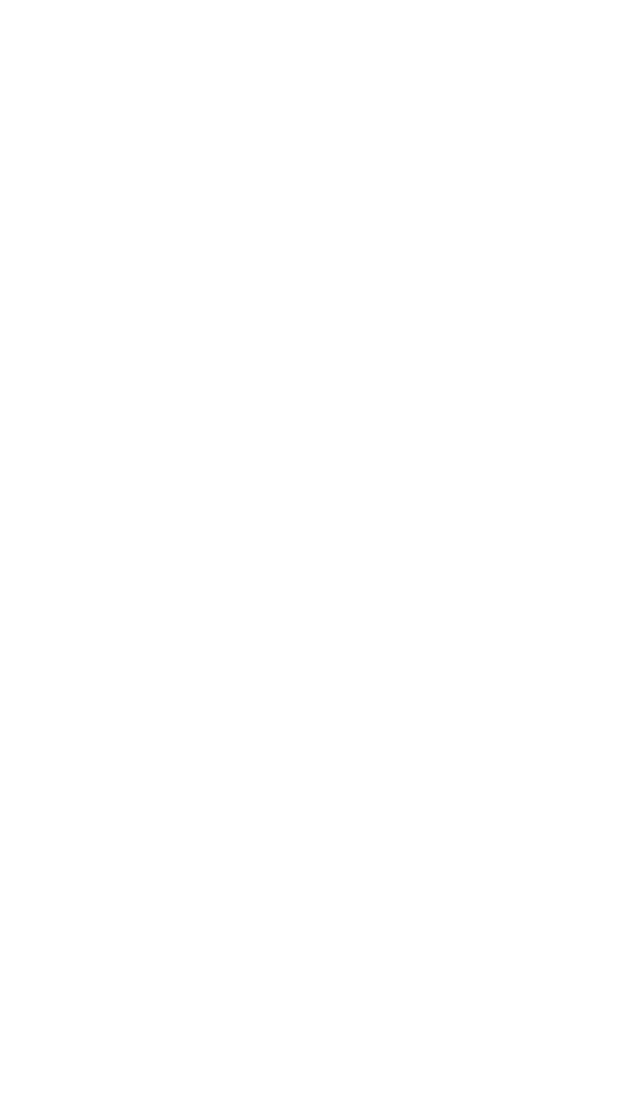
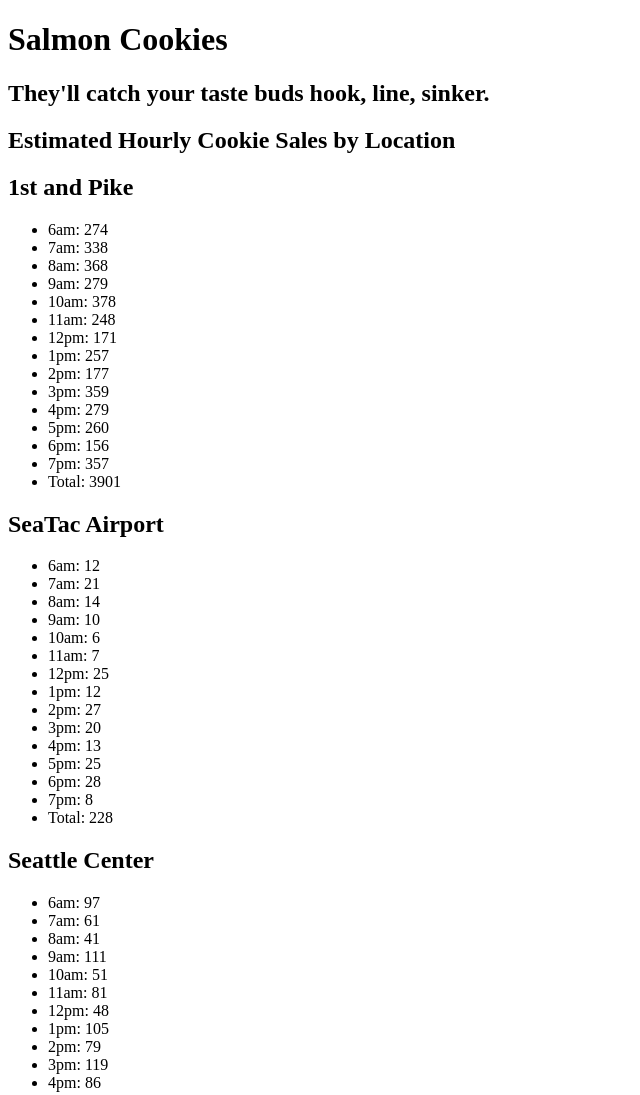
Before and after one commit to nothingnessbird/cookie_stand, a plain HTML site: page index.html in a window 1280 px wide. Shown: the top 1095 px of the page, without its empty margins (0-640 px from the left). Before the commit the page ends 800 px from the top, so only its background shows below. Drawn offline with Linux system fonts and the light colour scheme.

Commit message:
Made loops to call the functions and to populate the html

```diff
--- a/app.js
+++ b/app.js
@@ -77,9 +77,23 @@ var stores = {
     }
   },
 };
-stores.dayTotalCalc(stores.store1);
-stores.dayTotalCalc(stores.store2);
-stores.dayTotalCalc(stores.store3);
-stores.dayTotalCalc(stores.store4);
-stores.dayTotalCalc(stores.store5);
-var storeInfo = document.getElementById('storeInfo');
+var keyArray = [stores.store1, stores.store2, stores.store3, stores.store4, stores.store5];
+
+for (var i = 0; i < keyArray.length; i++) {
+  stores.dayTotalCalc(keyArray[i]);
+}
+
+for (var n = 0; n < keyArray.length; n++) {
+  var storeInfo = document.getElementById('storeDiv');
+  var storeName = document.createElement('h2');
+  storeName.innerHTML = keyArray[n].location;
+  storeName.id = 'location';
+  storeInfo.appendChild(storeName);
+  var cookieSales = document.createElement('ul');
+  storeInfo.appendChild(cookieSales);
+  for (var i = 0; i < keyArray[n].hourArray.length; i++) {
+    var hourInfo = document.createElement('li');
+    hourInfo.innerHTML = keyArray[n].hourArray[i] + keyArray[n].cookieHour[i];
+    cookieSales.appendChild(hourInfo);
+  }
+}
--- a/index.html
+++ b/index.html
@@ -6,18 +6,15 @@
   </head>
   <body>
     <header>
-
+      <h1>Salmon Cookies</h1>
+      <h2>They'll catch your taste buds hook, line, sinker.</h2>
     </header>
     <nav>
 
     </nav>
-    <div id="storeInfo">
-      <h2 id="storeName"></h2>
-      <ul id="cookieSales">
-
-      </ul>
+    <div id="storeDiv">
+      <h2>Estimated Hourly Cookie Sales by Location</h2>
     </div>
-
   </body>
   <script src="app.js" charset="utf-8" type="text/javascript"></script>
 </html>
```
